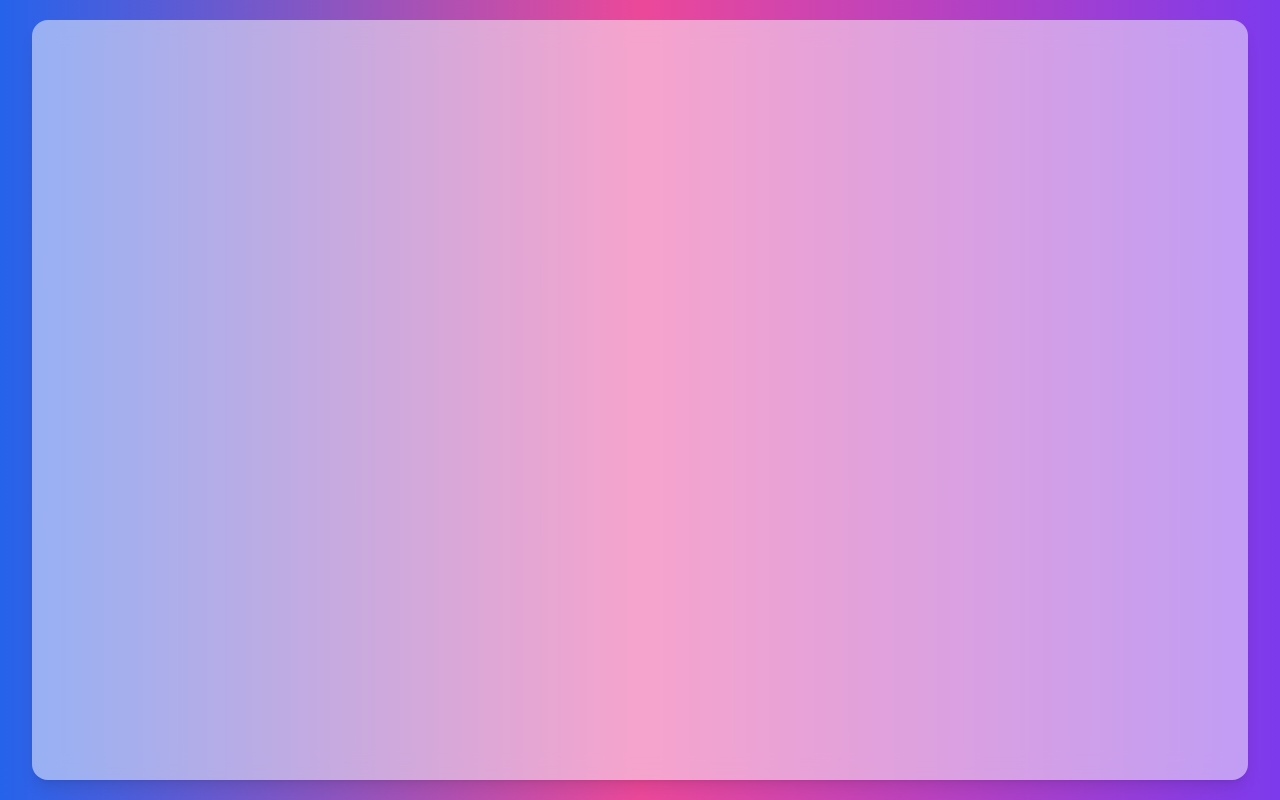
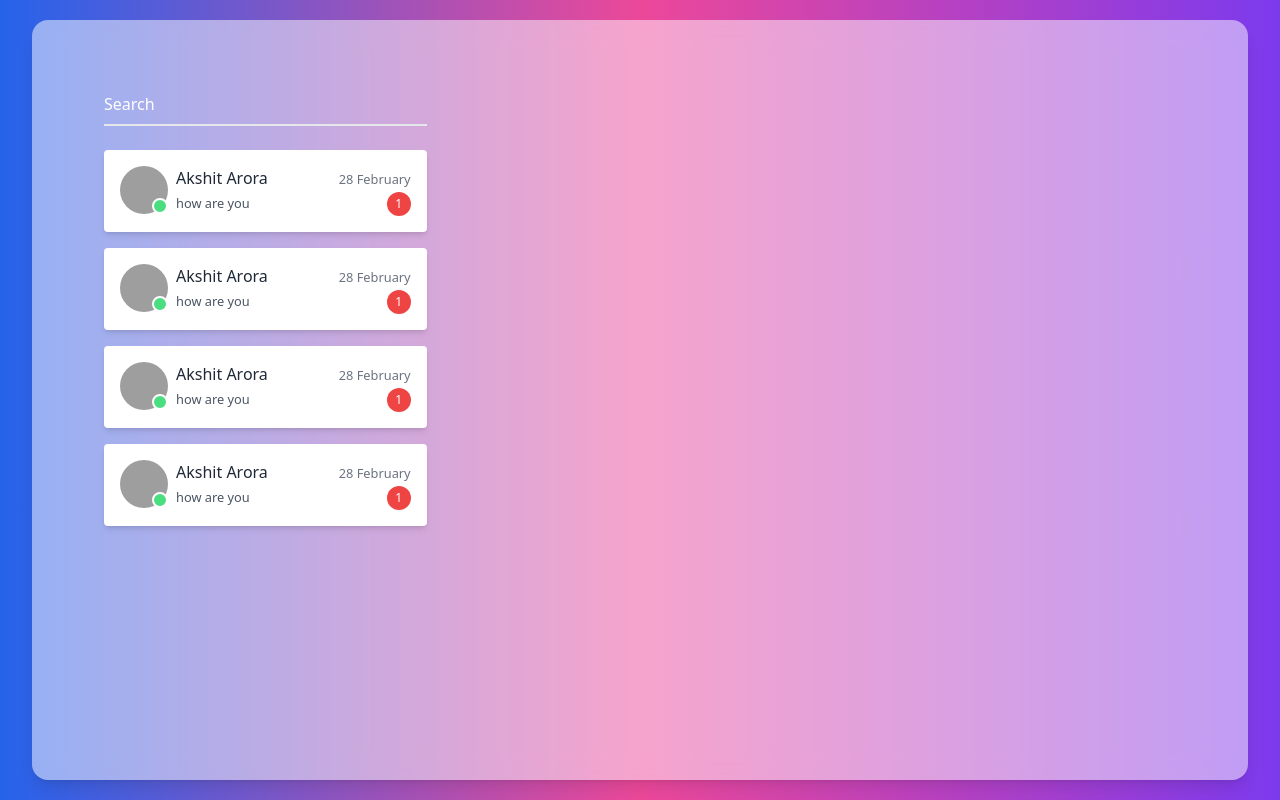
Before and after one commit to akshitarora921/chatapp-ui, a React (Create React App) app: page / in a window 1280 px wide. Built offline with nearby package versions, Linux system fonts and the light colour scheme; grey boxes are pictures that could not be loaded.

Commit message:
add dummy data and consume Card component

```diff
--- a/src/App.js
+++ b/src/App.js
@@ -1,9 +1,74 @@
-import './App.css';
-
+import "./App.css";
+import ContactCard from "./components/ContactCard";
+const data = [
+  {
+    userName: "Akshit Arora",
+    imageUrl: "/profile-pic.jpeg",
+    isOnline: true,
+    message:[ {
+      id: 1,
+      message: "how are you",
+      timeStamp: new Date().toString(),
+      sender: "Akshit Arora",
+      receiver: "temp",
+    }],
+  },
+  {
+    userName: "Akshit Arora",
+    imageUrl: "/profile-pic.jpeg",
+    isOnline: true,
+    message:[ {
+      id: 1,
+      message: "how are you",
+      timeStamp: new Date().toString(),
+      sender: "Akshit Arora",
+      receiver: "temp",
+    }],
+  },
+  {
+    userName: "Akshit Arora",
+    imageUrl: "/profile-pic.jpeg",
+    isOnline: true,
+    message:[ {
+      id: 1,
+      message: "how are you",
+      timeStamp: new Date().toString(),
+      sender: "Akshit Arora",
+      receiver: "temp",
+    }],
+  },
+  {
+    userName: "Akshit Arora",
+    imageUrl: "/profile-pic.jpeg",
+    isOnline: true,
+    message:[ {
+      id: 1,
+      message: "how are you",
+      timeStamp: new Date().toString(),
+      sender: "Akshit Arora",
+      receiver: "temp",
+    }],
+  },
+];
 function App() {
   return (
-    <div className="flex flex-col justify-center items-center h-screen bg-gradient-to-r from-blue-600 via-pink-500 to-violet-600">
-    <div className="h-[95vh] w-[95vw] bg-white/50 backdrop-blur-md shadow-lg rounded-2xl"></div>
+    <div className='flex flex-col justify-center items-center h-screen bg-gradient-to-r from-blue-600 via-pink-500 to-violet-600'>
+      <div className='h-[95vh] w-[95vw] bg-white/50 backdrop-blur-md shadow-lg p-16 rounded-2xl'>
+        <div className='sidebar hidden lg:flex w-1/3 flex-2 flex-col pr-6'>
+          <div className='search flex-2 pb-6 px-2'>
+            <input
+              type='text'
+              className='outline-none py-2 block w-full bg-transparent border-b-2 border-gray-200 placeholder-white text-white'
+              placeholder='Search'
+            />
+          </div>
+          <div className='flex-1 h-full overflow-auto px-2'>
+            {data.map((chat) => (
+              <ContactCard {...chat} />
+            ))}
+          </div>
+        </div>
+      </div>
     </div>
   );
 }
```
